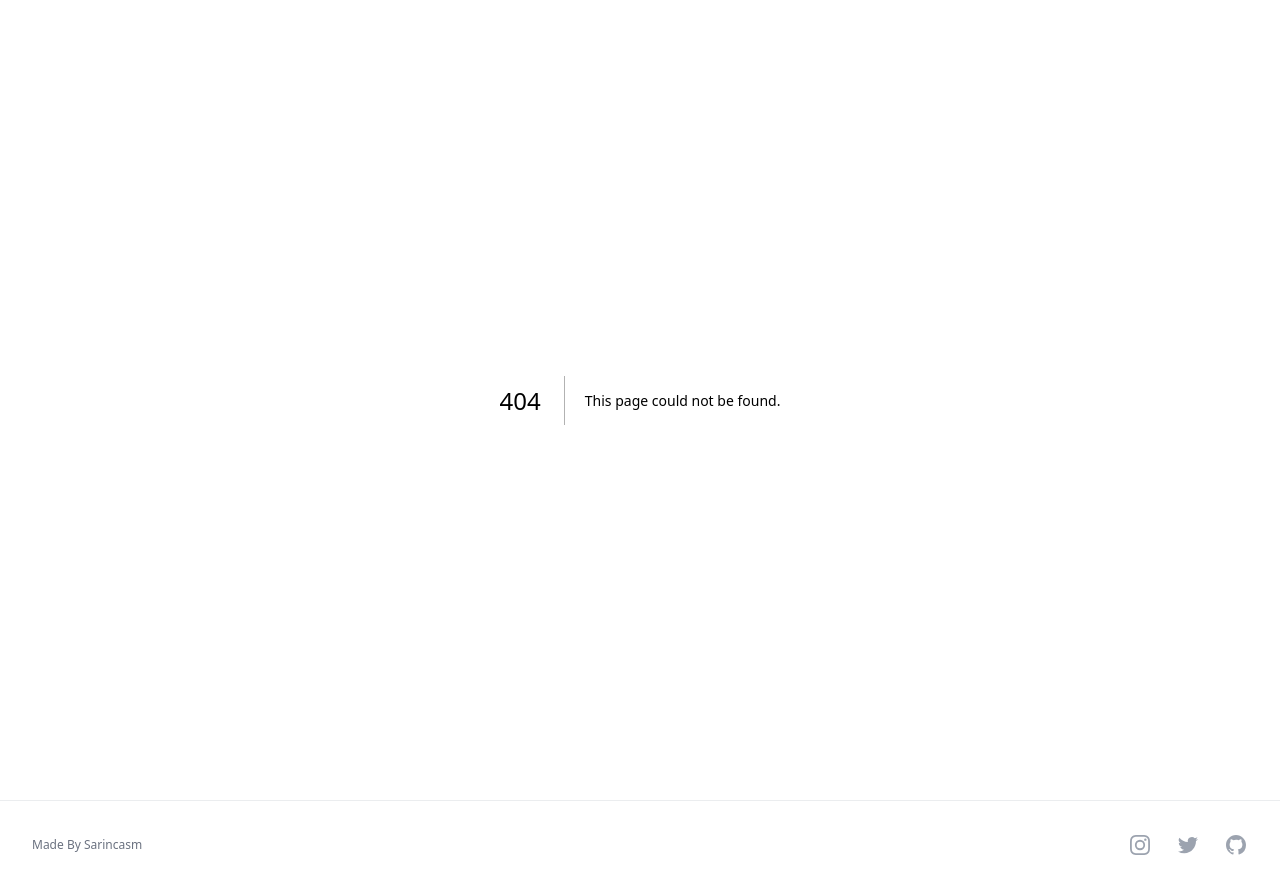
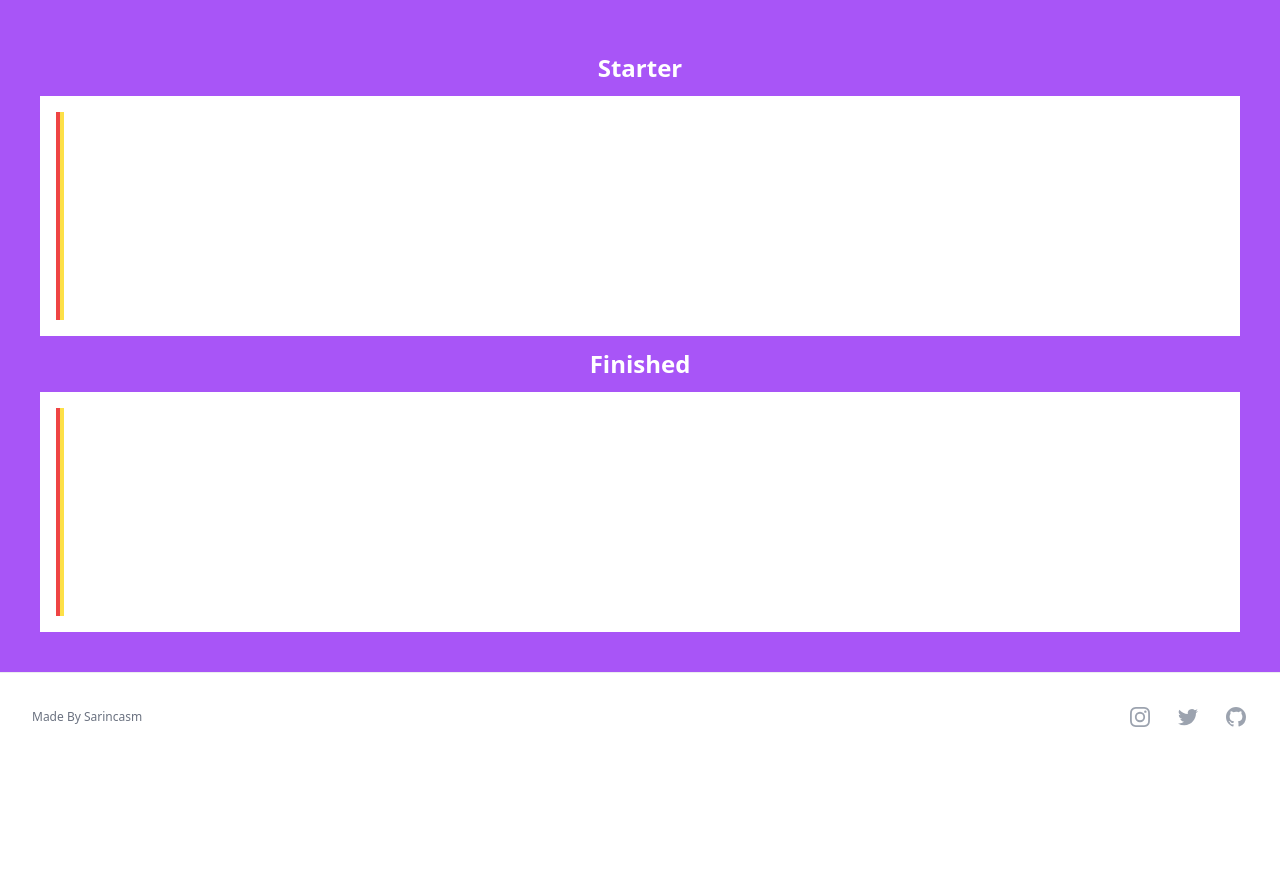
Before and after one commit to sarincasm/jar-of-dirt, a Next.js app in the folder style/css-fundamentals/: page /flexbox/growing-shrinking/sidebar-layout in a window 1280 px wide. Before the commit this address had no page. Shown: the top 894 px of the page. After the commit the page ends 800 px from the top, so only its background shows below. Built offline with nearby package versions, Linux system fonts and the light colour scheme.

Commit message:
CSS fundamentals - Flexbox Starter: Growing and shrinking - Sidebar layout

```diff
--- a/style/css-fundamentals/app/flexbox/growing-shrinking/page.tsx
+++ b/style/css-fundamentals/app/flexbox/growing-shrinking/page.tsx
@@ -34,6 +34,16 @@ export default function Page() {
 				title: categoryTitle,
 			},
 		},
+		{
+			href: '/sidebar-layout',
+			title: 'Sidebar Layout',
+			description: 'Sidebar Layout',
+			date: '2023-05-24',
+			category: {
+				href: `${base}`,
+				title: categoryTitle,
+			},
+		},
 	].map((post) => ({...post, href: base + post.href}))
 
 	const mainTitle = 'Directions and Alignment'
--- /dev/null
+++ b/style/css-fundamentals/app/flexbox/growing-shrinking/sidebar-layout/page.tsx
@@ -0,0 +1,34 @@
+function renderStarter() {
+	return (
+		<section className="p-4 bg-white flex">
+			<nav className="h-52 border-2 border-solid border-red-500"></nav>
+			<main className="h-52 border-2 border-solid border-yellow-300"></main>
+		</section>
+	)
+}
+
+function renderDone() {
+	return (
+		<section className="p-4 bg-white flex">
+			<nav className="h-52 border-2 border-solid border-red-500"></nav>
+			<main className="h-52 border-2 border-solid border-yellow-300"></main>
+		</section>
+	)
+}
+
+export default function Page() {
+	return (
+		<main className="bg-purple-500">
+			<div className="p-10">
+				<h2 className="text-2xl font-bold my-3 text-center text-white">
+					Starter
+				</h2>
+				{renderStarter()}
+				<h2 className="text-2xl font-bold my-3 text-center text-white">
+					Finished
+				</h2>
+				{renderDone()}
+			</div>
+		</main>
+	)
+}
```
